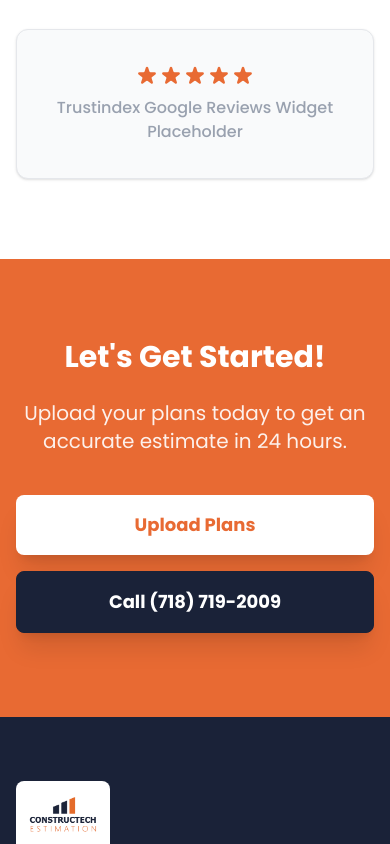
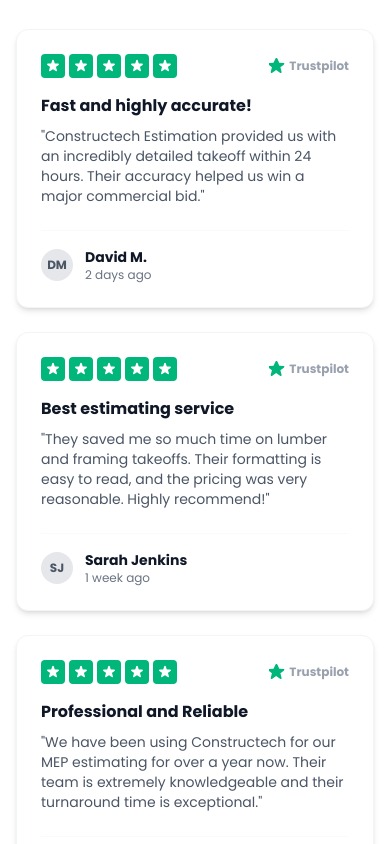
Before and after one commit to Alirazadev786/constructech-estimation, a Next.js app: page / in a window 390 px wide. Shown: the part 6220-7064 px from the top of the page. Built offline with nearby package versions, Linux system fonts and the light colour scheme.

Commit message:
Replace reviews placeholder with Trustpilot style review cards

```diff
--- a/src/app/page.tsx
+++ b/src/app/page.tsx
@@ -163,11 +163,90 @@ export default function Home() {
       <section className="py-20 bg-white">
         <div className="max-w-7xl mx-auto px-4 sm:px-6 lg:px-8 text-center">
           <h2 className="text-3xl md:text-4xl font-extrabold text-brand-navy mb-10">See What Our Clients Say</h2>
-          <div className="w-full max-w-4xl mx-auto h-[150px] bg-gray-50 border border-gray-200 rounded-xl flex flex-col items-center justify-center shadow-sm">
-            <div className="flex text-brand-orange mb-2">
-              {[1,2,3,4,5].map(i => <svg key={i} className="w-6 h-6" fill="currentColor" viewBox="0 0 20 20"><path d="M9.049 2.927c.3-.921 1.603-.921 1.902 0l1.07 3.292a1 1 0 00.95.69h3.462c.969 0 1.371 1.24.588 1.81l-2.8 2.034a1 1 0 00-.364 1.118l1.07 3.292c.3.921-.755 1.688-1.54 1.118l-2.8-2.034a1 1 0 00-1.175 0l-2.8 2.034c-.784.57-1.838-.197-1.539-1.118l1.07-3.292a1 1 0 00-.364-1.118L2.98 8.72c-.783-.57-.38-1.81.588-1.81h3.461a1 1 0 00.951-.69l1.07-3.292z" /></svg>)}
+          <div className="grid grid-cols-1 md:grid-cols-3 gap-6 max-w-6xl mx-auto">
+            {/* Review 1 */}
+            <div className="bg-white border border-gray-100 rounded-xl p-6 shadow-md text-left flex flex-col hover:shadow-lg transition-shadow">
+              <div className="flex items-center justify-between mb-4">
+                <div className="flex gap-1">
+                  {[1,2,3,4,5].map(i => (
+                    <div key={i} className="bg-[#00b67a] p-1 rounded-sm">
+                      <svg className="w-4 h-4 text-white" fill="currentColor" viewBox="0 0 20 20">
+                        <path d="M9.049 2.927c.3-.921 1.603-.921 1.902 0l1.07 3.292a1 1 0 00.95.69h3.462c.969 0 1.371 1.24.588 1.81l-2.8 2.034a1 1 0 00-.364 1.118l1.07 3.292c.3.921-.755 1.688-1.54 1.118l-2.8-2.034a1 1 0 00-1.175 0l-2.8 2.034c-.784.57-1.838-.197-1.539-1.118l1.07-3.292a1 1 0 00-.364-1.118L2.98 8.72c-.783-.57-.38-1.81.588-1.81h3.461a1 1 0 00.951-.69l1.07-3.292z" />
+                      </svg>
+                    </div>
+                  ))}
+                </div>
+                <div className="text-xs font-bold text-gray-400 flex items-center gap-1">
+                  <svg className="w-4 h-4 text-[#00b67a]" viewBox="0 0 512 512" fill="currentColor"><path d="M503.4 178.6c-4-12.2-15-20.8-28-21.2L330.1 152 268 18.5c-5.5-11.8-17.1-19.3-30.1-19.3s-24.6 7.5-30.1 19.3L145.7 152 1.3 157.4c-13 .4-24 9-28 21.2s1.4 25.5 11.6 33.6l108.9 86.8-37.5 141.5c-3.6 13.5 1.5 27.9 12.8 35.8 11 7.7 25.5 7.4 36.3-.7l123.6-92.4 123.6 92.4c10.8 8.1 25.3 8.4 36.3.7 11.3-7.9 16.4-22.3 12.8-35.8l-37.5-141.5 108.9-86.8c10.3-8.1 15.6-21.4 11.6-33.6z"/></svg>
+                  Trustpilot
+                </div>
+              </div>
+              <h4 className="text-base font-bold text-gray-900 mb-2 line-clamp-1">Fast and highly accurate!</h4>
+              <p className="text-gray-600 text-sm mb-6 flex-grow">"Constructech Estimation provided us with an incredibly detailed takeoff within 24 hours. Their accuracy helped us win a major commercial bid."</p>
+              <div className="flex items-center gap-3 mt-auto pt-4 border-t border-gray-50">
+                <div className="w-8 h-8 bg-gray-200 rounded-full flex items-center justify-center font-bold text-gray-600 text-xs">DM</div>
+                <div>
+                  <div className="font-bold text-gray-900 text-sm">David M.</div>
+                  <div className="text-xs text-gray-500">2 days ago</div>
+                </div>
+              </div>
             </div>
-            <p className="text-gray-400 font-medium">Trustindex Google Reviews Widget Placeholder</p>
+
+            {/* Review 2 */}
+            <div className="bg-white border border-gray-100 rounded-xl p-6 shadow-md text-left flex flex-col hover:shadow-lg transition-shadow">
+              <div className="flex items-center justify-between mb-4">
+                <div className="flex gap-1">
+                  {[1,2,3,4,5].map(i => (
+                    <div key={i} className="bg-[#00b67a] p-1 rounded-sm">
+                      <svg className="w-4 h-4 text-white" fill="currentColor" viewBox="0 0 20 20">
+                        <path d="M9.049 2.927c.3-.921 1.603-.921 1.902 0l1.07 3.292a1 1 0 00.95.69h3.462c.969 0 1.371 1.24.588 1.81l-2.8 2.034a1 1 0 00-.364 1.118l1.07 3.292c.3.921-.755 1.688-1.54 1.118l-2.8-2.034a1 1 0 00-1.175 0l-2.8 2.034c-.784.57-1.838-.197-1.539-1.118l1.07-3.292a1 1 0 00-.364-1.118L2.98 8.72c-.783-.57-.38-1.81.588-1.81h3.461a1 1 0 00.951-.69l1.07-3.292z" />
+                      </svg>
+                    </div>
+                  ))}
+                </div>
+                <div className="text-xs font-bold text-gray-400 flex items-center gap-1">
+                  <svg className="w-4 h-4 text-[#00b67a]" viewBox="0 0 512 512" fill="currentColor"><path d="M503.4 178.6c-4-12.2-15-20.8-28-21.2L330.1 152 268 18.5c-5.5-11.8-17.1-19.3-30.1-19.3s-24.6 7.5-30.1 19.3L145.7 152 1.3 157.4c-13 .4-24 9-28 21.2s1.4 25.5 11.6 33.6l108.9 86.8-37.5 141.5c-3.6 13.5 1.5 27.9 12.8 35.8 11 7.7 25.5 7.4 36.3-.7l123.6-92.4 123.6 92.4c10.8 8.1 25.3 8.4 36.3.7 11.3-7.9 16.4-22.3 12.8-35.8l-37.5-141.5 108.9-86.8c10.3-8.1 15.6-21.4 11.6-33.6z"/></svg>
+                  Trustpilot
+                </div>
+              </div>
+              <h4 className="text-base font-bold text-gray-900 mb-2 line-clamp-1">Best estimating service</h4>
+              <p className="text-gray-600 text-sm mb-6 flex-grow">"They saved me so much time on lumber and framing takeoffs. Their formatting is easy to read, and the pricing was very reasonable. Highly recommend!"</p>
+              <div className="flex items-center gap-3 mt-auto pt-4 border-t border-gray-50">
+                <div className="w-8 h-8 bg-gray-200 rounded-full flex items-center justify-center font-bold text-gray-600 text-xs">SJ</div>
+                <div>
+                  <div className="font-bold text-gray-900 text-sm">Sarah Jenkins</div>
+                  <div className="text-xs text-gray-500">1 week ago</div>
+                </div>
+              </div>
+            </div>
+
+            {/* Review 3 */}
+            <div className="bg-white border border-gray-100 rounded-xl p-6 shadow-md text-left flex flex-col hover:shadow-lg transition-shadow">
+              <div className="flex items-center justify-between mb-4">
+                <div className="flex gap-1">
+                  {[1,2,3,4,5].map(i => (
+                    <div key={i} className="bg-[#00b67a] p-1 rounded-sm">
+                      <svg className="w-4 h-4 text-white" fill="currentColor" viewBox="0 0 20 20">
+                        <path d="M9.049 2.927c.3-.921 1.603-.921 1.902 0l1.07 3.292a1 1 0 00.95.69h3.462c.969 0 1.371 1.24.588 1.81l-2.8 2.034a1 1 0 00-.364 1.118l1.07 3.292c.3.921-.755 1.688-1.54 1.118l-2.8-2.034a1 1 0 00-1.175 0l-2.8 2.034c-.784.57-1.838-.197-1.539-1.118l1.07-3.292a1 1 0 00-.364-1.118L2.98 8.72c-.783-.57-.38-1.81.588-1.81h3.461a1 1 0 00.951-.69l1.07-3.292z" />
+                      </svg>
+                    </div>
+                  ))}
+                </div>
+                <div className="text-xs font-bold text-gray-400 flex items-center gap-1">
+                  <svg className="w-4 h-4 text-[#00b67a]" viewBox="0 0 512 512" fill="currentColor"><path d="M503.4 178.6c-4-12.2-15-20.8-28-21.2L330.1 152 268 18.5c-5.5-11.8-17.1-19.3-30.1-19.3s-24.6 7.5-30.1 19.3L145.7 152 1.3 157.4c-13 .4-24 9-28 21.2s1.4 25.5 11.6 33.6l108.9 86.8-37.5 141.5c-3.6 13.5 1.5 27.9 12.8 35.8 11 7.7 25.5 7.4 36.3-.7l123.6-92.4 123.6 92.4c10.8 8.1 25.3 8.4 36.3.7 11.3-7.9 16.4-22.3 12.8-35.8l-37.5-141.5 108.9-86.8c10.3-8.1 15.6-21.4 11.6-33.6z"/></svg>
+                  Trustpilot
+                </div>
+              </div>
+              <h4 className="text-base font-bold text-gray-900 mb-2 line-clamp-1">Professional and Reliable</h4>
+              <p className="text-gray-600 text-sm mb-6 flex-grow">"We have been using Constructech for our MEP estimating for over a year now. Their team is extremely knowledgeable and their turnaround time is exceptional."</p>
+              <div className="flex items-center gap-3 mt-auto pt-4 border-t border-gray-50">
+                <div className="w-8 h-8 bg-gray-200 rounded-full flex items-center justify-center font-bold text-gray-600 text-xs">RT</div>
+                <div>
+                  <div className="font-bold text-gray-900 text-sm">Robert Thompson</div>
+                  <div className="text-xs text-gray-500">2 weeks ago</div>
+                </div>
+              </div>
+            </div>
           </div>
         </div>
       </section>
```
